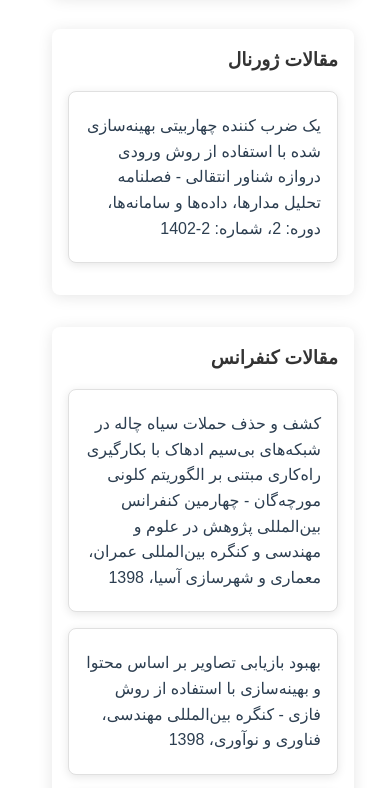
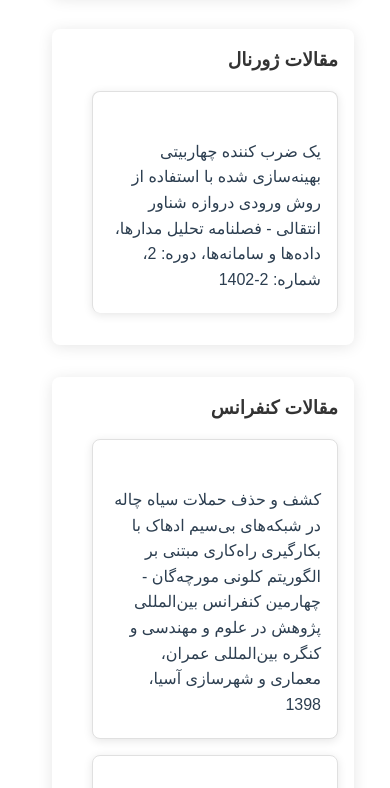
Before and after one commit to javadhasanli/javadhasanli.github.io, a website built with Vite: page index.html in a window 390 px wide. Shown: the part 2799-3587 px from the top of the page. Built offline with nearby package versions, Linux system fonts and the light colour scheme; a web font is replaced by a local one.

Commit message:
Update styles.css

```diff
--- a/styles.css
+++ b/styles.css
@@ -1423,3 +1423,65 @@ body.dark-mode .publication-link:hover {
     color: var(--secondary-color); /* رنگ لینک‌ها هنگام hover در حالت شب */
   }
 }
+/* استایل‌های پیش‌فرض برای لیست‌ها */
+.timeline-content ul {
+  list-style-type: none; /* غیرفعال کردن bullet point */
+  padding-left: 0; /* حذف فاصله چپ */
+}
+
+.timeline-content li {
+  margin-bottom: 1rem; /* فاصله بین کارت‌ها */
+}
+
+/* استایل‌های کارت‌های مجزا فقط در حالت موبایل */
+@media (max-width: 768px) {
+  .timeline-content li {
+    background-color: var(--white); /* رنگ پس‌زمینه کارت در حالت روز */
+    padding: 1rem; /* فاصله داخلی کارت */
+    border-radius: 8px; /* گوشه‌های گرد */
+    box-shadow: 0 2px 10px rgba(0, 0, 0, 0.1); /* سایه ملایم */
+    border: 1px solid #e0e0e0; /* حاشیه کارت */
+  }
+
+  /* حالت شب در موبایل */
+  body.dark-mode .timeline-content li {
+    background-color: #2c3e50; /* رنگ پس‌زمینه کارت در حالت شب */
+    border: 1px solid rgba(255, 255, 255, 0.1); /* حاشیه کارت در حالت شب */
+    color: var(--white); /* رنگ متن در حالت شب */
+  }
+
+  body.dark-mode .timeline-content li a {
+    color: var(--white); /* رنگ لینک‌ها در حالت شب */
+  }
+
+  body.dark-mode .timeline-content li a:hover {
+    color: var(--secondary-color); /* رنگ لینک‌ها هنگام hover در حالت شب */
+  }
+}
+/* استایل‌های پیش‌فرض برای لیست‌ها در حالت دسکتاپ */
+.timeline-content ul {
+  list-style-type: disc; /* نمایش bullet point */
+  list-style-position: inside; /* نشانگرهای لیست داخل متن قرار می‌گیرند */
+  padding-left: 1rem; /* فاصله چپ برای لیست‌ها */
+}
+
+.timeline-content li {
+  margin-bottom: 0.5rem; /* فاصله بین آیتم‌های لیست */
+}
+
+/* اضافه کردن خط جداکننده بین مقالات فقط در حالت موبایل */
+@media (max-width: 768px) {
+  .timeline-content ul {
+    padding-left: 1.5rem; /* افزایش فاصله چپ برای لیست‌ها در موبایل */
+  }
+
+  .timeline-content li {
+    padding-bottom: 1rem; /* فاصله پایین برای هر مقاله */
+    margin-bottom: 1rem; /* فاصله بین مقالات */
+    border-bottom: 1px solid #e0e0e0; /* خط جداکننده */
+  }
+
+  .timeline-content li:last-child {
+    border-bottom: none; /* حذف خط جداکننده برای آخرین مقاله */
+  }
+}
```
